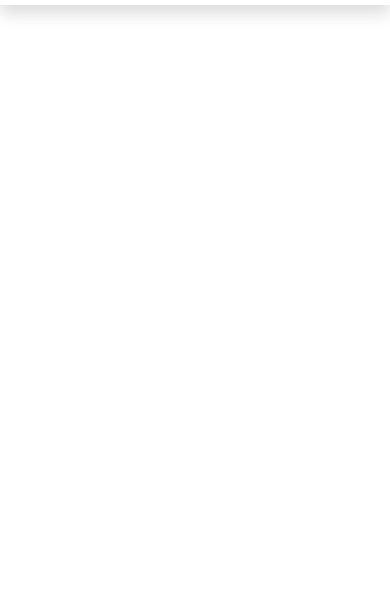
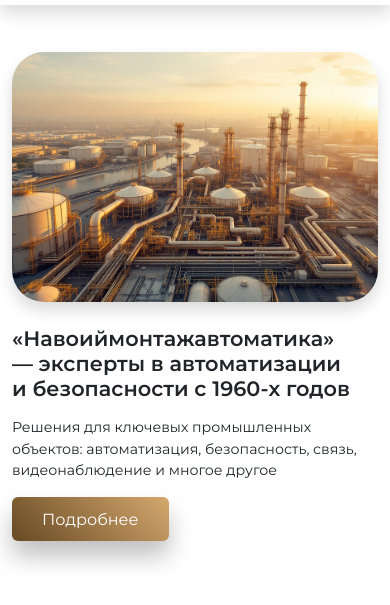
Before and after one commit to arofatnizamova/NMA, a plain HTML site: page index.html in a window 390 px wide. Shown: the part 81-686 px from the top of the page. Drawn offline with nearby package versions, Linux system fonts and the light colour scheme; some icons are missing.

Commit message:
feat: add responsive banner section

```diff
--- a/index.html
+++ b/index.html
@@ -84,7 +84,29 @@
             </div>
         </nav>
     </header>
-    <main></main>
+    <main>
+        <section class="py-lg-5 py-3">
+            <div class="container">
+                <div class="row gx-lg-5 gx-0 gy-4 flex-lg-row flex-column-reverse">
+                    <div class="col-lg-6">
+                         <div class="w-100 h-100 d-flex flex-column justify-content-center">
+                              <h2 class="fw-semibold text-balance fs-title">
+                                «Навоиймонтажавтоматика»
+                                — эксперты в автоматизации и безопасности с 1960-х годов
+                              </h2>
+                              <p class="fs-paragraph mt-lg-4 mt-2 fw-normal mb-0">
+                                Решения для ключевых промышленных объектов: автоматизация, безопасность, связь, видеонаблюдение и многое другое
+                              </p>
+                              <a href="about.html" class="btn btn-corp mt-lg-5 mt-3">Подробнее</a>
+                         </div>
+                    </div>
+                    <div class="col-lg-6">
+                        <img src="images/home-page/1.png" alt="" class="img-fluid object-fit-cover w-100 h-100 rounded-5 shadow">
+                    </div>
+                </div>
+            </div>
+        </section>
+    </main>
     <script src="https://code.jquery.com/jquery-3.6.0.min.js"></script>
     <script src="https://kit.fontawesome.com/ab16f4767e.js" crossorigin="anonymous"></script>
     <script src="https://cdn.jsdelivr.net/npm/@popperjs/core@2.11.6/dist/umd/popper.min.js"></script>
--- a/style.css
+++ b/style.css
@@ -2,6 +2,7 @@
     --ff-montserrat: 'Montserrat', sans-serif;
     --ff-inter: 'Inter', sans-serif;
     --shadow: 0 15px 25px 0 rgba(0, 0, 0, 0.25) ;
+    --gradient: linear-gradient(225deg, #d4a86e 0%, #674923 100%);
 }
 /* roots and utils*/
 body{
@@ -15,8 +16,14 @@ a{
 .shadow{
     box-shadow: var(--shadow);
 }
-.dropdown-toggle::after{
-    display: none;
+.text-balance{
+    text-wrap: balance;
+}
+.fs-title{
+    font-size: clamp(1.25rem, 1rem + 1.25vw, 2.5rem);
+}
+.fs-paragraph{
+    font-size: clamp(0.875rem, 0.825rem + 0.25vw, 1.125rem);
 }
 /* Scroller */
 ::-webkit-scrollbar {
@@ -46,14 +53,38 @@ header{
 main{
     margin-top: 117px;
 }
+.btn-corp{
+    width: fit-content;
+    background: var(--gradient);
+    color: white;
+    border: none;
+    padding: 15px 50px;
+    box-shadow: var(--shadow);
+    font-size: clamp(1rem, 0.975rem + 0.125vw, 1.125rem);
+}
+.btn-check:checked+.btn,
+.btn.active,
+.btn.show,
+.btn:first-child:active,
+:not(.btn-check)+.btn:active {
+    background-color: unset;
+    border-color: unset;
+}
+.dropdown-toggle::after {
+    display: none;
+}
 .nav-link{
     font-size: clamp(0.75rem, 0.725rem + 0.125vw, 0.875rem);
+    color: black;
 }
 .navbar-toggler-icon{
     background-image: url('icons/burger.png');
 }
 .navbar-toggler:focus {
     box-shadow: unset;
+}
+.dropdown-menu {
+    --bs-dropdown-min-width: unset;
 }
 
 /*breackpoints*/
@@ -65,7 +96,7 @@ main{
     .container-sm,
     .container-xl,
     .container-xxl {
-        max-width: 1650px;
+        max-width: 1500px;
     }
 }
 @media (max-width: 576px){
@@ -73,4 +104,7 @@ main{
         width: 50px;
         height: 60px;
     }
+    .btn-corp{
+        padding: 10px 30px;
 }
+}
```
